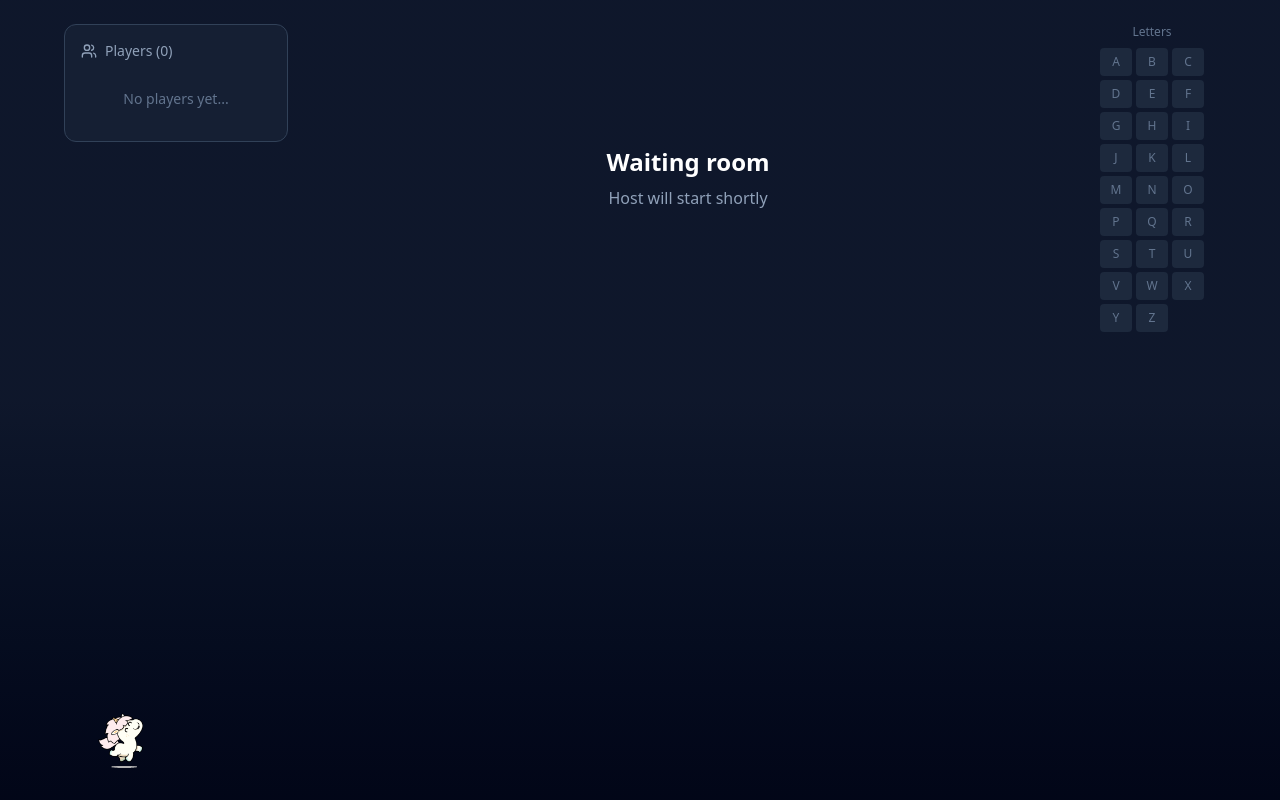
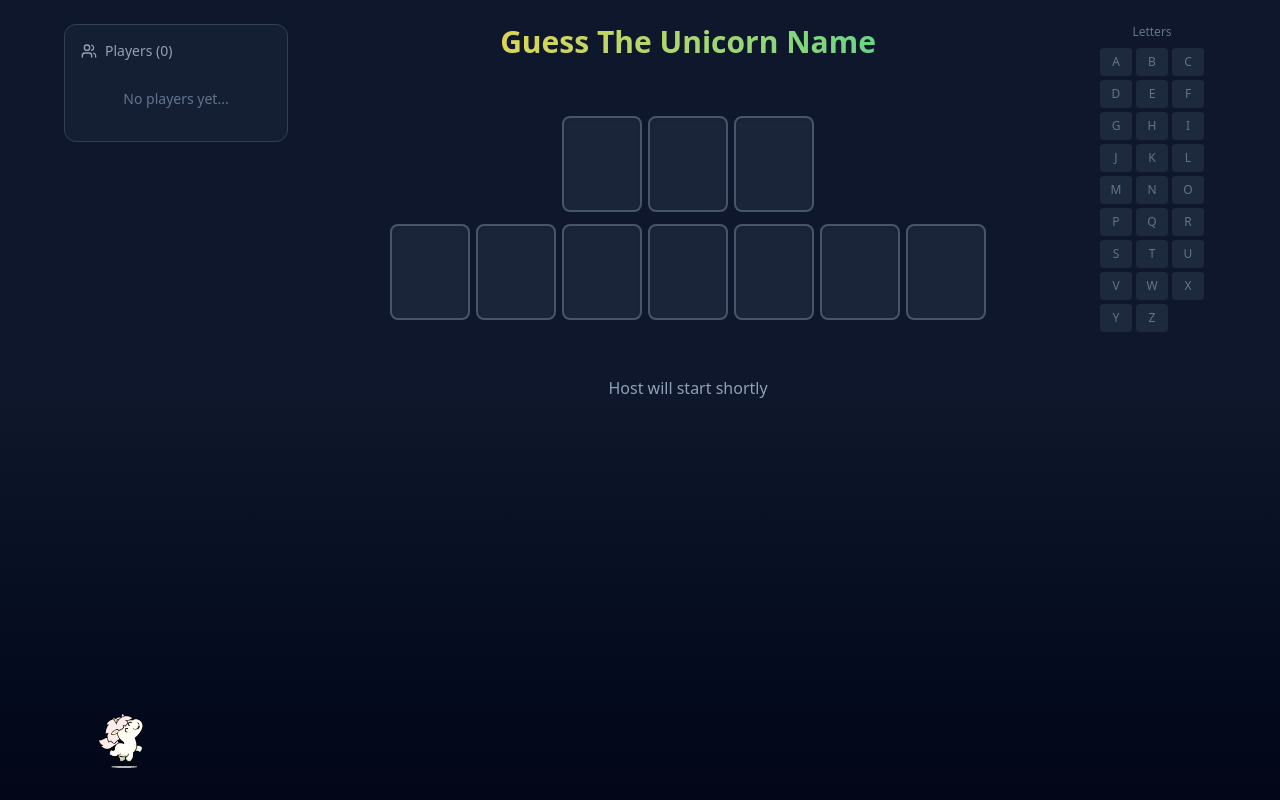
Before and after one commit to mshibl/unicorn-game, a Next.js app: page /watch in a window 1280 px wide. Built offline with nearby package versions, Linux system fonts and the light colour scheme; no server answers.

Commit message:
change the sounds

```diff
--- a/src/app/page.tsx
+++ b/src/app/page.tsx
@@ -328,9 +328,15 @@ export default function PlayerPage() {
               Connected
             </div>
             <h2 className="text-3xl font-bold text-white mb-3">Waiting Room</h2>
-            <p className="text-slate-400 text-lg">
+            <p className="text-slate-400 text-lg mb-6">
               Hang tight — the host will start the game shortly.
             </p>
+
+            <div className="w-full max-w-2xl mx-auto mb-8">
+              <GameBoard
+                maskedPhrase={gameState?.maskedPhrase ?? "___ ______"}
+              />
+            </div>
           </div>
 
           <div className="bg-slate-800/50 backdrop-blur border border-slate-700/50 rounded-2xl p-6 shadow-xl">
--- a/src/app/watch/page.tsx
+++ b/src/app/watch/page.tsx
@@ -406,9 +406,12 @@ export default function WatchPage() {
               <p>Connecting…</p>
             </div>
           ) : gameState.status === "waiting" ? (
-            <div className="text-center">
-              <h2 className="text-2xl font-bold mb-2">Waiting room</h2>
-              <p className="text-slate-400">Host will start shortly</p>
+            <div className="w-full max-w-2xl space-y-6">
+              <h1 className="text-3xl font-extrabold text-transparent bg-clip-text bg-linear-to-r from-amber-300 to-emerald-400 text-center">
+                Guess The Unicorn Name
+              </h1>
+              <GameBoard maskedPhrase={gameState.maskedPhrase} />
+              <p className="text-center text-slate-400">Host will start shortly</p>
             </div>
           ) : (
             <div className="w-full max-w-2xl space-y-6">
```
